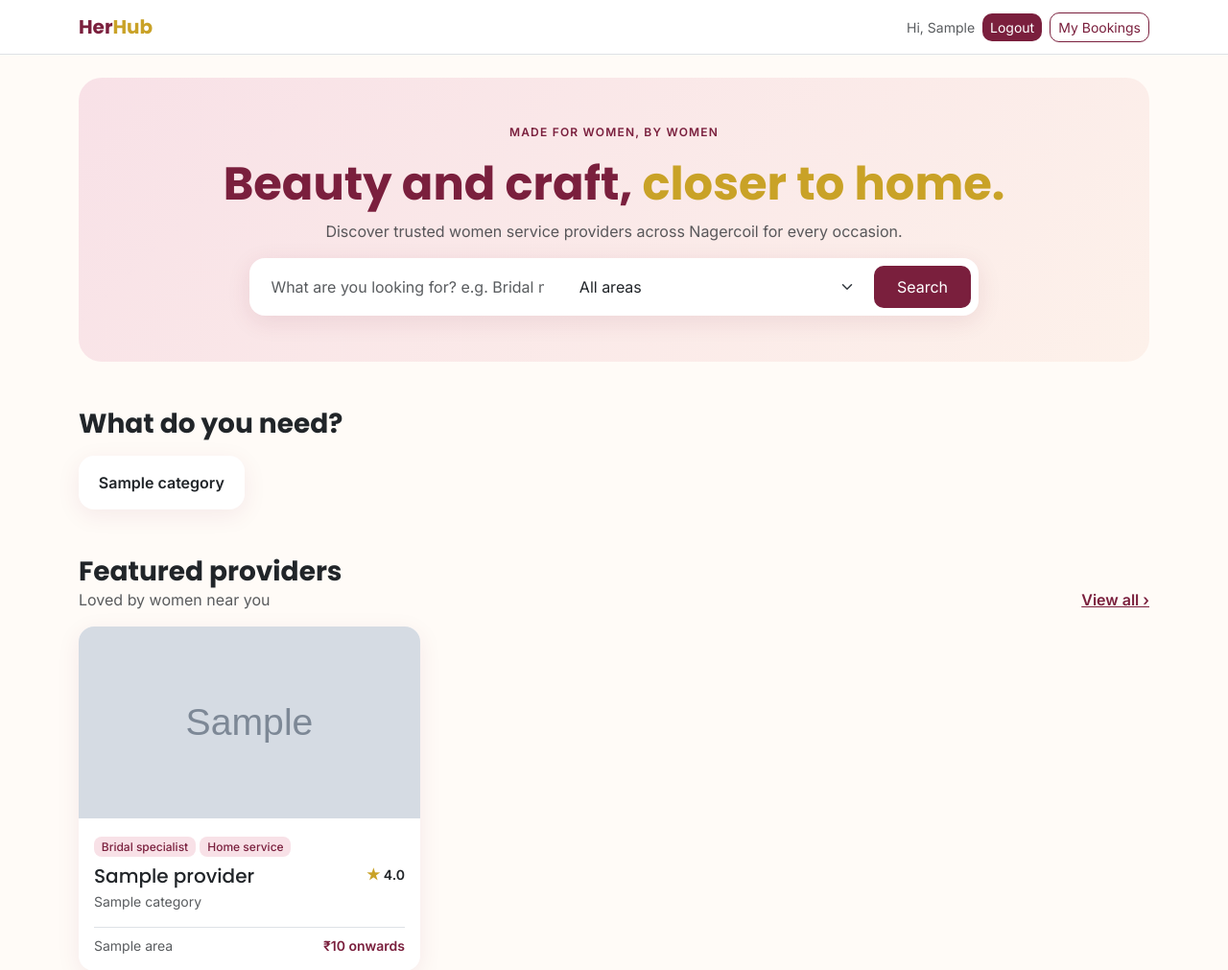
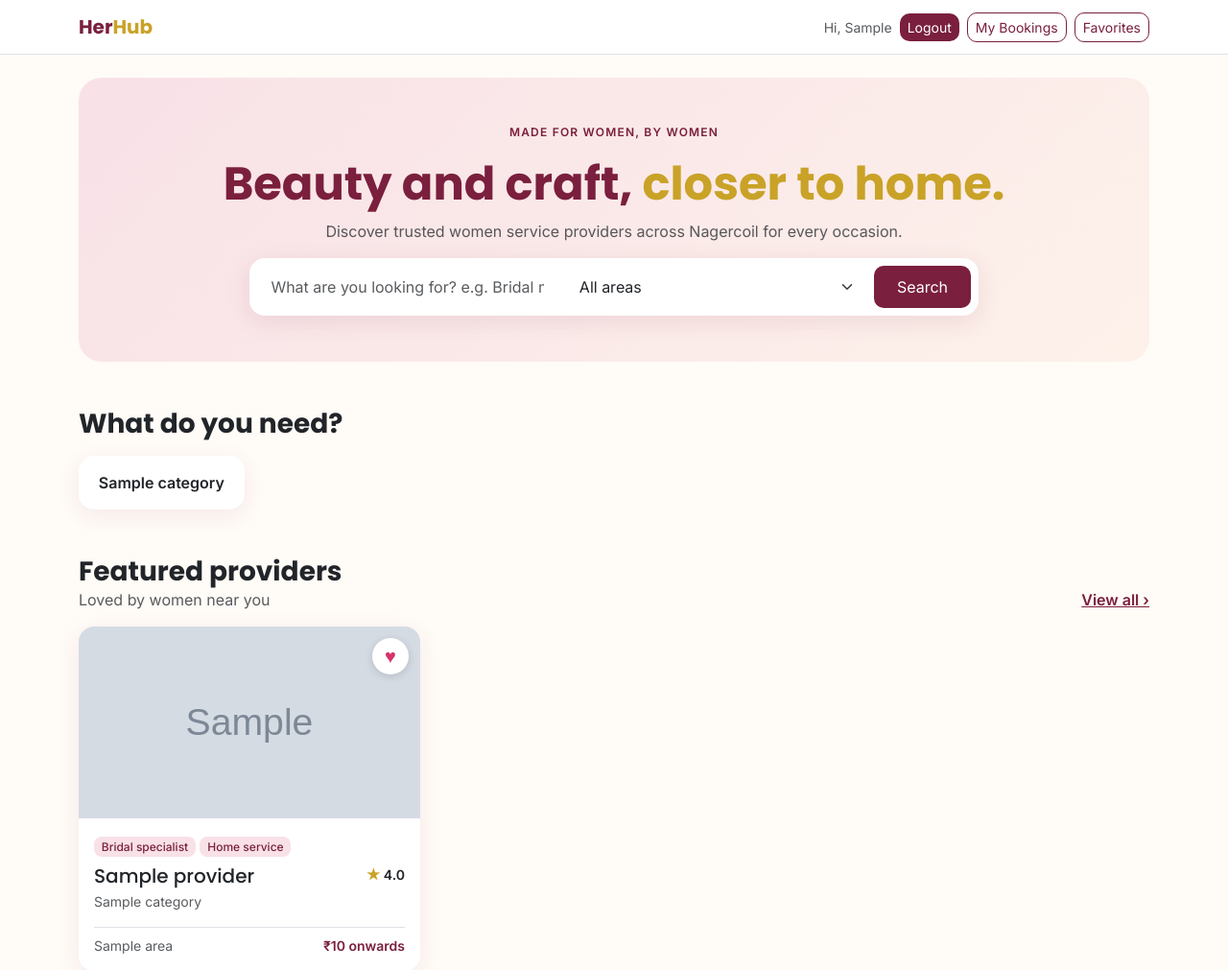
Before and after one commit to gabisha075-oss/Herhub, a Django app: page / in a window 1280 px wide. Shown: the top 1011 px of the page at 96% size. Run offline with Django 5.2, Linux system fonts and the light colour scheme; a user stored in the database is signed in; tables that the repository leaves empty hold one stand-in row (values such as "Sample post"); grey boxes marked "Sample" are stand-in pictures.

Commit message:
Add Favorites

```diff
--- a/services/urls.py
+++ b/services/urls.py
@@ -19,4 +19,6 @@ urlpatterns = [
     path("dashboard/portfolio/", views.my_portfolio, name="my_portfolio"),
     path("dashboard/portfolio/<int:pk>/delete/", views.delete_image, name="image_delete"),
     path("dashboard/profile/", views.edit_profile, name="edit_profile"),
+    path("providers/<int:pk>/favorite/", views.toggle_favorite, name="toggle_favorite"),
+    path("favorites/", views.my_favorites, name="my_favorites"),
 ]
--- a/services/views.py
+++ b/services/views.py
@@ -6,10 +6,12 @@ from urllib.parse import quote
 from django.contrib import messages
 from django.utils import timezone
 from django.views.decorators.http import require_POST
+from django.urls import reverse
+from django.utils.http import url_has_allowed_host_and_scheme
 
 from accounts.decorators import role_required
 from .forms import BookingForm, ReviewForm, PortfolioImageForm, ProviderProfileForm, ServiceForm
-from .models import Area, Booking, Category, Provider, Review, PortfolioImage, Service
+from .models import Area, Booking, Category, Provider, Review, PortfolioImage, Service,Favorite
 
 
 def add_stats(queryset):
@@ -24,7 +26,11 @@ def add_stats(queryset):
             min_price=Min("services__price"),
         )
     )
-
+def get_favorite_ids(user):
+    """Customer favorite panna provider IDs. Matha users-ku empty set."""
+    if user.is_authenticated and user.role == "customer":
+        return set(Favorite.objects.filter(customer=user).values_list("provider_id", flat=True))
+    return set()
 
 def home(request):
     approved = Provider.objects.filter(is_approved=True)
@@ -34,6 +40,7 @@ def home(request):
         "areas": Area.objects.all(),
         "featured": add_stats(approved).order_by(top_rated, "-review_count")[:3],
         "bridal": add_stats(approved.filter(bridal_specialist=True)).order_by(top_rated)[:3],
+        "favorite_ids": get_favorite_ids(request.user),
     }
     return render(request, "services/home.html", context)
 
@@ -92,6 +99,7 @@ def provider_list(request):
         "max_price": max_price,
         "sort": sort,
         "querystring": params.urlencode(),
+        "favorite_ids": get_favorite_ids(request.user),
     }
     return render(request, "services/provider_list.html", context)
 
@@ -116,6 +124,7 @@ def provider_detail(request, pk):
         "reviews": reviews,
         "is_owner": is_owner,
         "wa_text": wa_text,
+        "favorite_ids": get_favorite_ids(request.user),
     })
 
 # ---------------- Customer: booking ----------------
@@ -336,3 +345,33 @@ def edit_profile(request):
     else:
         form = ProviderProfileForm(instance=provider)
     return render(request, "services/edit_profile.html", {"form": form, "provider": provider})
+
+# ---------------- Customer: favorites ----------------
+@role_required("customer")
+@require_POST
+def toggle_favorite(request, pk):
+    provider = get_object_or_404(Provider, pk=pk, is_approved=True)
+    favorite, created = Favorite.objects.get_or_create(
+        customer=request.user, provider=provider
+    )
+    if not created:
+        favorite.delete()
+
+    next_url = request.POST.get("next", "")
+    if not url_has_allowed_host_and_scheme(
+        next_url, allowed_hosts={request.get_host()}, require_https=request.is_secure()
+    ):
+        next_url = reverse("provider_detail", args=[pk])
+    return redirect(next_url)
+
+
+@role_required("customer")
+def my_favorites(request):
+    saved = Favorite.objects.filter(customer=request.user).values("provider")
+    providers = add_stats(
+        Provider.objects.filter(pk__in=saved, is_approved=True)
+    ).order_by("business_name")
+    return render(request, "services/my_favorites.html", {
+        "providers": providers,
+        "favorite_ids": get_favorite_ids(request.user),
+    })
--- a/static/css/herhub.css
+++ b/static/css/herhub.css
@@ -60,3 +60,16 @@ h1, h2, h3, h4, h5, .navbar-brand { font-family: "Poppins", sans-serif; }
 .status-completed { background: #d4edda; color: #1e6b3a; }
 .status-rejected  { background: #f8d7da; color: #842029; }
 .status-cancelled { background: #e9ecef; color: #495057; }
+.heart-wrap { display: inline-block; }
+.provider-card .heart-wrap { position: absolute; top: 12px; right: 12px; z-index: 2; }
+
+.heart-btn {
+  display: inline-flex; align-items: center; justify-content: center;
+  width: 38px; height: 38px; border-radius: 50%;
+  background: #fff; border: 0; color: var(--maroon);
+  font-size: 1.25rem; line-height: 1; text-decoration: none;
+  box-shadow: 0 2px 8px rgba(0, 0, 0, 0.15);
+  cursor: pointer; transition: transform .15s;
+}
+.heart-btn:hover { transform: scale(1.1); color: var(--maroon); }
+.heart-btn.active { color: #d6336c; }
--- a/templates/base.html
+++ b/templates/base.html
@@ -27,6 +27,7 @@
           </form>
           {% if user.role == 'customer' %}
             <a class="btn btn-sm btn-outline-brand" href="{% url 'my_bookings' %}">My Bookings</a>
+            <a class="btn btn-sm btn-outline-brand" href="{% url 'my_favorites' %}">Favorites</a>
          {% endif %}
         {% else %}
           <a class="btn btn-sm btn-outline-brand" href="{% url 'login' %}">Login</a>
--- /dev/null
+++ b/templates/partials/heart.html
@@ -0,0 +1,18 @@
+<div class="heart-wrap">
+  {% if user.is_authenticated %}
+    {% if user.role == 'customer' %}
+      <form method="post" action="{% url 'toggle_favorite' provider.pk %}">
+        {% csrf_token %}
+        <input type="hidden" name="next" value="{{ request.get_full_path }}">
+        {% if provider.pk in favorite_ids %}
+          <button type="submit" class="heart-btn active" aria-label="Remove from favorites" title="Remove from favorites">♥</button>
+        {% else %}
+          <button type="submit" class="heart-btn" aria-label="Save to favorites" title="Save to favorites">♡</button>
+        {% endif %}
+      </form>
+    {% endif %}
+  {% else %}
+    <a class="heart-btn" href="{% url 'login' %}?next={{ request.get_full_path|urlencode }}"
+       aria-label="Login to save" title="Login to save">♡</a>
+  {% endif %}
+</div>
--- a/templates/partials/provider_card.html
+++ b/templates/partials/provider_card.html
@@ -1,17 +1,21 @@
-<a href="{% url 'provider_detail' provider.pk %}" class="text-decoration-none text-reset">
-  <div class="card card-soft provider-card h-100">
+<div class="card card-soft provider-card h-100 position-relative">
+  {% include "partials/heart.html" %}
+
   {% if provider.profile_photo %}
-      <img src="{{ provider.profile_photo.url }}" class="provider-photo" alt="{{ provider.business_name }}">
+    <img src="{{ provider.profile_photo.url }}" class="provider-photo" alt="">
   {% else %}
     <div class="provider-photo placeholder-photo">{{ provider.business_name|slice:":1" }}</div>
   {% endif %}
+
   <div class="card-body">
     <div class="mb-2">
       {% if provider.bridal_specialist %}<span class="badge badge-soft">Bridal specialist</span>{% endif %}
       {% if provider.home_service %}<span class="badge badge-soft">Home service</span>{% endif %}
     </div>
     <div class="d-flex justify-content-between align-items-start">
-        <h5 class="mb-1">{{ provider.business_name }}</h5>
+      <h5 class="mb-1">
+        <a href="{% url 'provider_detail' provider.pk %}" class="stretched-link text-decoration-none text-reset">{{ provider.business_name }}</a>
+      </h5>
       <span class="small fw-semibold text-nowrap">
         {% if provider.review_count %}<span class="text-gold">★</span> {{ provider.avg_rating|floatformat:1 }}{% else %}<span class="badge text-bg-light">New</span>{% endif %}
       </span>
@@ -23,4 +27,3 @@
     </div>
   </div>
 </div>
-</a>
--- a/templates/services/provider_detail.html
+++ b/templates/services/provider_detail.html
@@ -14,7 +14,8 @@
       <div class="avatar-lg placeholder-photo">{{ provider.business_name|slice:":1" }}</div>
     {% endif %}
     <div>
-      <h2 class="fw-bold mb-1">{{ provider.business_name }}</h2>
+      <h2 class="fw-bold mb-1">{{ provider.business_name }}</h2><div class="ms-auto">{% include "partials/heart.html" %}</div>
+
       <div class="text-muted">{{ provider.categories.all|join:", " }}{% if provider.area %} · {{ provider.area.name }}{% endif %}</div>
       <div class="small mt-1">
         {% if provider.review_count %}
```
Also changed, not shown: templates/services/my_favorites.html (added, +18 -0 lines). Lines whose indentation alone changed are shown as unchanged.
